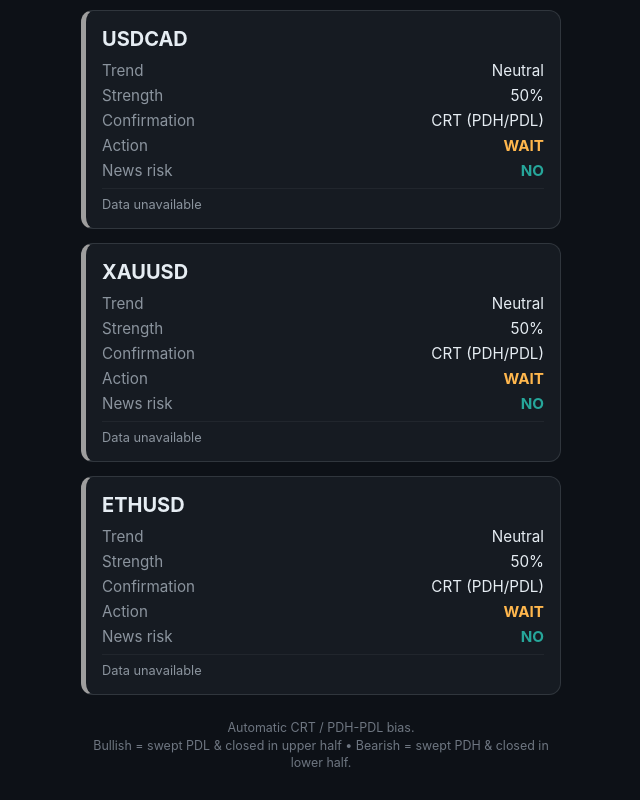
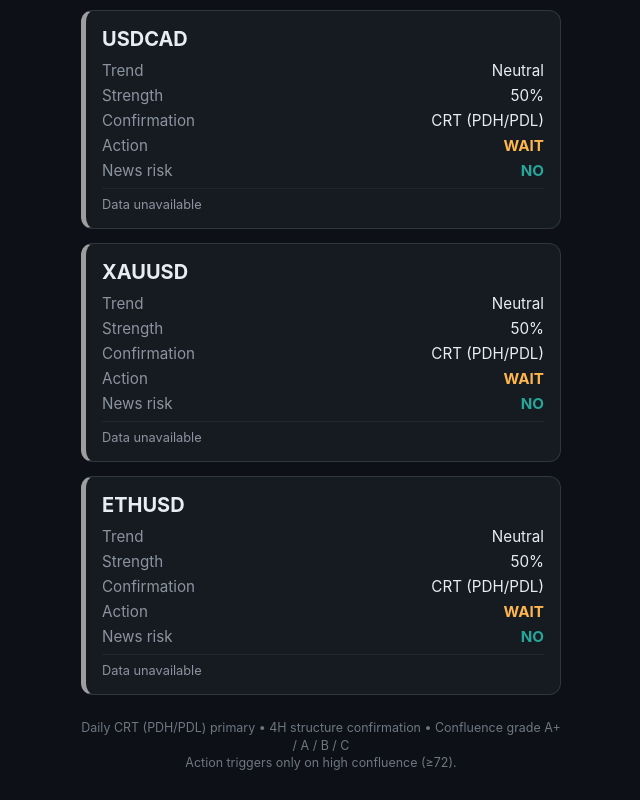
Before and after one commit to alphamujjumbi-prog/ebias-app, a plain HTML site: page index.html in a window 1280 px wide. Shown: the part 617-1417 px from the top of the page, without its empty margins (319-959 px from the left). Drawn offline with Linux system fonts and the light colour scheme; no server answers.

Commit message:
Multi-TF CRT + Confluence scoring

```diff
--- a/index.html
+++ b/index.html
@@ -8,7 +8,7 @@
 </head>
 <body>
   <h1>Ebias Dashboard</h1>
-  <p class="subtitle">CRT Bias • Previous Day High / Low Sweep</p>
+  <p class="subtitle">Multi-TF CRT + Confluence Scoring</p>
 
   <div class="controls">
     <button id="refreshBtn">↻ Refresh</button>
@@ -18,8 +18,8 @@
   <div id="pairs"></div>
 
   <p class="footer">
-    Automatic CRT / PDH-PDL bias.<br>
-    Bullish = swept PDL & closed in upper half • Bearish = swept PDH & closed in lower half.
+    Daily CRT (PDH/PDL) primary • 4H structure confirmation • Confluence grade A+ / A / B / C<br>
+    Action triggers only on high confluence (≥72).
   </p>
 
   <script src="script.js"></script>
```
